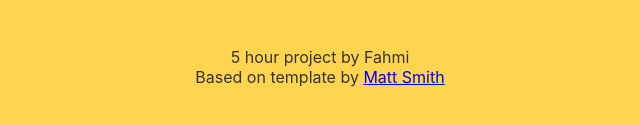
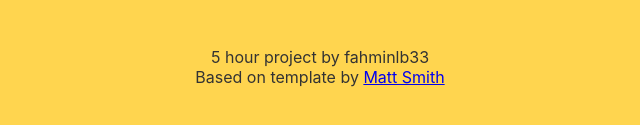
Before and after one commit to fahminlb33/statuspage-js, a website: page index.html in a window 1280 px wide. Shown: the part 509-634 px from the top of the page, 320-960 px from the left. Drawn offline with nearby package versions, Linux system fonts and the light colour scheme.

Commit message:
Use nickname

```diff
--- a/index.html
+++ b/index.html
@@ -26,7 +26,7 @@
         </div>
 
         <footer>
-            5 hour project by Fahmi
+            5 hour project by fahminlb33
             <p>Based on template by <a href="https://codepen.io/AllThingsSmitty/pen/JJavZN"> Matt Smith</a>
         </footer>
     </div>
```
